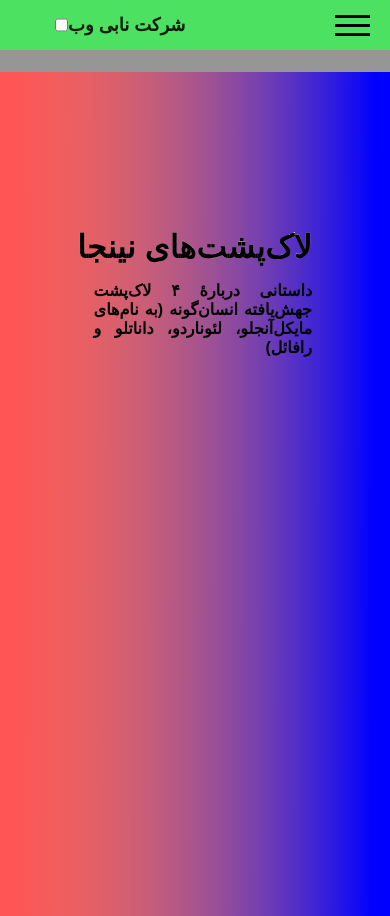
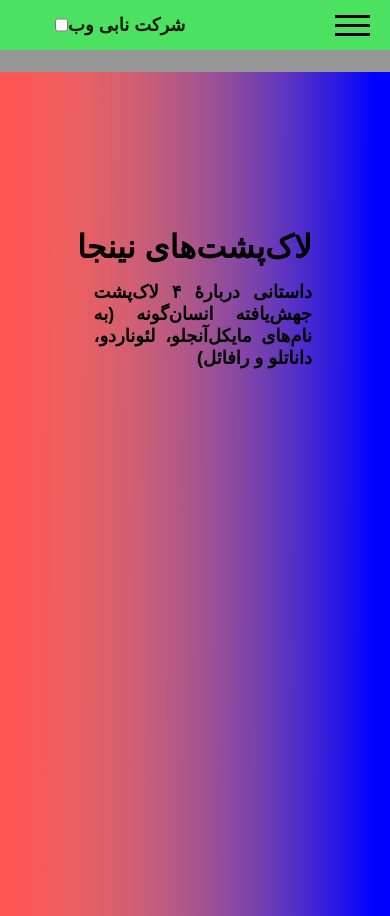
Before and after one commit to SmsS4/WebHW2, a plain HTML site: page sadegh/index.html in a window 390 px wide. Drawn offline with Linux system fonts and the light colour scheme; a small style sheet from the web is missing.

Commit message:
navbar buttons look better

```diff
--- a/sadegh/style.css
+++ b/sadegh/style.css
@@ -68,6 +68,10 @@ body * {
 
 #brand.dark-mode a, #site-navbar.dark-mode a {
   color: rgba(84, 211, 15, 0.993) !important;
+}
+
+#site-navbar a {
+  font-weight: bold;
 }
 
 ul {
@@ -179,13 +183,14 @@ ul li:hover {
 }
 
 #header-content h1 {
-  -webkit-text-stroke: 0.1px white;
+  margin-right: 2.5%;
+  font-size: 35px;
   margin-bottom: 5%;
 }
 
 #header-caption {
   max-width: 60%;
-  font-size: 16px;
+  font-size: 18px;
   font-weight: bold;
   text-align: justify;
 }
@@ -194,7 +199,10 @@ ul li:hover {
   #site-header {
     background-image: url('../files/gradient-mobile.svg');
   }
-
+  #header-content h1 {
+    margin-right: 0;
+    font-size: 32px;
+  }
   #header-content {
     margin-top: 40%;
     margin-right: 20%;
```
Also changed, not shown: sadegh/index.html (+0 -3 lines).
